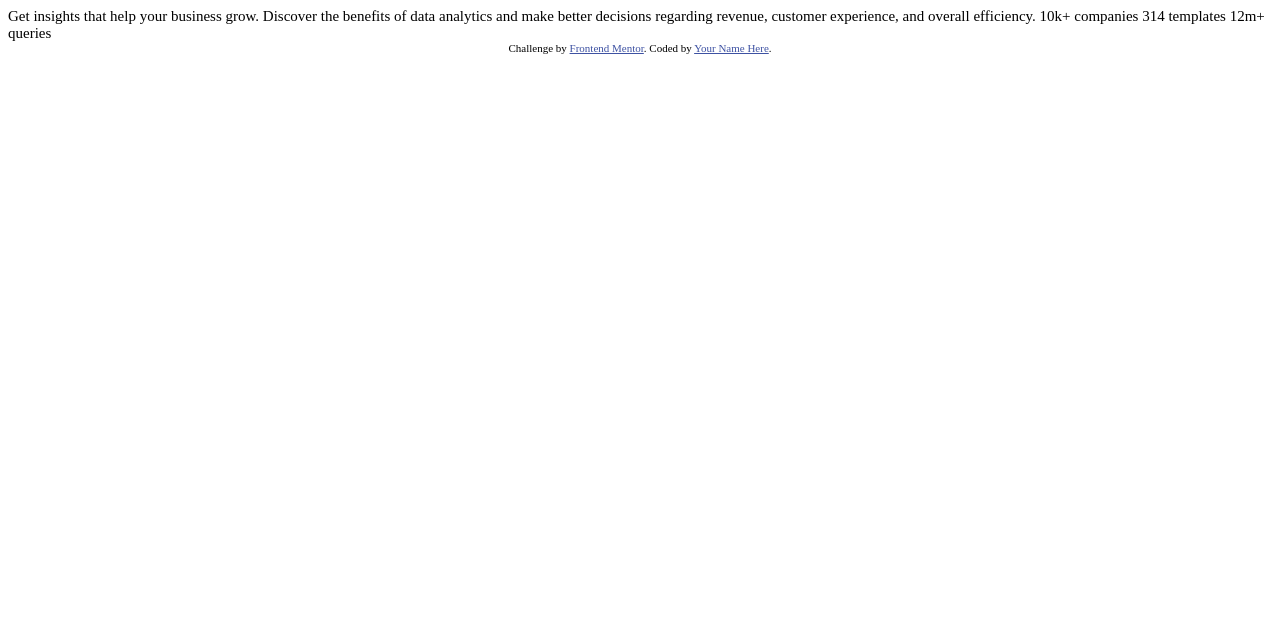
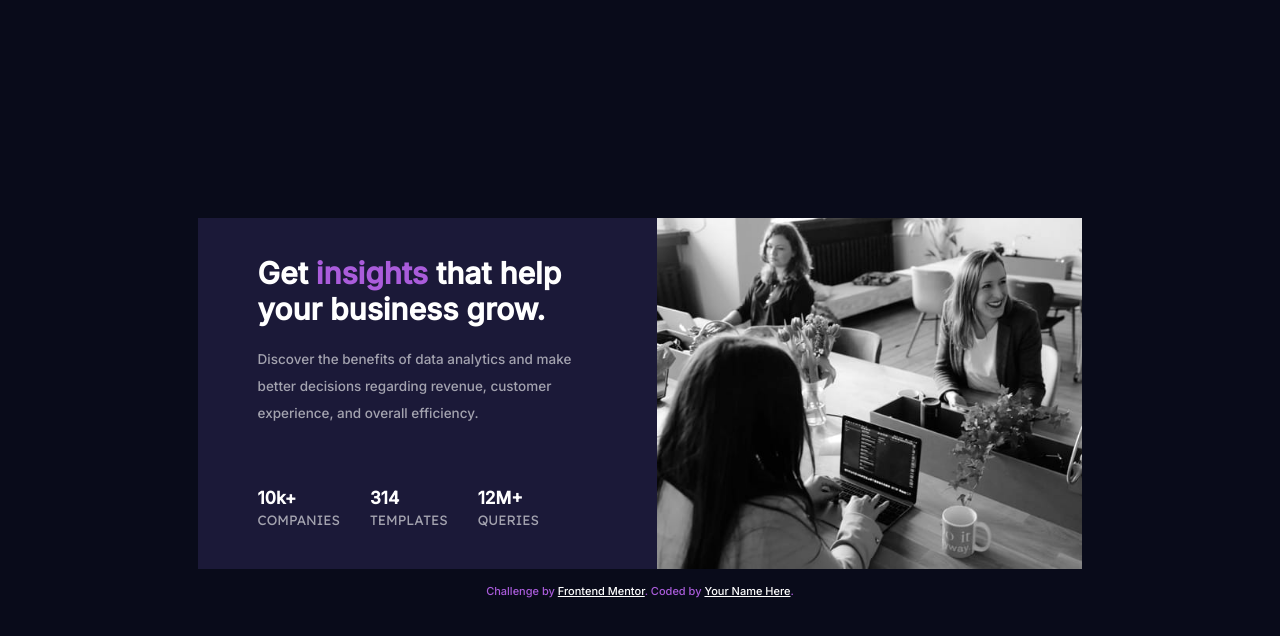
Before and after one commit to azaespa/stats-preview-card-component-main, a plain HTML site: page index.html in a window 1280 px wide. Drawn offline with Linux system fonts and the light colour scheme.

Commit message:
desktop view

```diff
--- a/index.html
+++ b/index.html
@@ -1,14 +1,26 @@
 <!DOCTYPE html>
 <html lang="en">
   <head>
-  <meta charset="UTF-8">
-  <meta name="viewport" content="width=device-width, initial-scale=1.0"> <!-- displays site properly based on user's device -->
+    <meta charset="UTF-8" />
+    <meta name="viewport" content="width=device-width, initial-scale=1.0" />
+    <!-- displays site properly based on user's device -->
 
-  <link rel="icon" type="image/png" sizes="32x32" href="./images/favicon-32x32.png">
+    <link
+      rel="icon"
+      type="image/png"
+      sizes="32x32"
+      href="./images/favicon-32x32.png"
+    />
 
-  <link rel="preconnect" href="https://fonts.gstatic.com">
-<link href="https://fonts.googleapis.com/css2?family=Inter:wght@500&display=swap" rel="stylesheet">
-<link href="https://fonts.googleapis.com/css2?family=Lexend+Deca&display=swap" rel="stylesheet">
+    <link rel="preconnect" href="https://fonts.gstatic.com" />
+    <link
+      href="https://fonts.googleapis.com/css2?family=Inter:wght@500&display=swap"
+      rel="stylesheet"
+    />
+    <link
+      href="https://fonts.googleapis.com/css2?family=Lexend+Deca&display=swap"
+      rel="stylesheet"
+    />
 
     <title>Frontend Mentor | Stats preview card component</title>
 
@@ -22,26 +34,143 @@
         --white-75: hsla(0, 0%, 100%, 0.75);
         --white-60: hsla(0, 0%, 100%, 0.6);
         font-size: 15px;
+        font-family: "Inter", sans-serif;
       }
 
-    .attribution { font-size: 11px; text-align: center; }
-    .attribution a { color: hsl(228, 45%, 44%); }
+      body {
+        display: flex;
+        flex-direction: column;
+        justify-content: center;
+        align-items: center;
+        gap: 1rem;
+        height: 100vh;
+        background-color: var(--main-background);
+      }
+
+      .card {
+        box-sizing: border-box;
+        display: flex;
+        flex-direction: row;
+        justify-content: center;
+        align-items: center;
+        background-color: var(--card-background);
+        color: var(--white-100);
+        max-width: 70%;
+      }
+
+      .card .card-info {
+        box-sizing: border-box;
+        display: flex;
+        flex-flow: column wrap;
+        justify-content: center;
+        align-items: flex-start;
+        padding: 0 4rem;
+        width: 550px;
+      }
+
+      .card-info > *,
+      .stat > * {
+        margin: 0;
+      }
+
+      .card-info h2 {
+        font-size: 2rem;
+      }
+
+      .card-info .insights {
+        color: var(--accent);
+      }
+
+      .card-info .main-paragraph {
+        color: var(--white-60);
+        max-width: 40ch;
+        font-size: .9rem;
+        margin-top: 1.25rem;
+        line-height: 1.8rem;
+      }
+
+      .card-info .stats {
+        display: flex;
+        flex-direction: row;
+        justify-content: left;
+        align-items: center;
+        width: 100%;
+        gap: 2rem;
+        margin-top: 4rem;
+      }
+
+      .stat h3 {
+        font-size: 1.15rem;
+      }
+
+      .stat h4 {
+        margin: .25rem 0;
+      }
+
+      .card-info .stat-headings {
+        font-family: "Lexend Deca", sans-serif;
+        font-weight: 300;
+        font-size: .9rem;
+        color: var(--white-60);
+      }
+
+      .card-img {
+        display: flex;
+        justify-content: center;
+        align-items: center;
+      }
+
+      .card-img img{
+        width: 100%;
+        height: auto;
+      }
+
+      .attribution {
+        font-size: 11px;
+        text-align: center;
+        color: var(--accent);
+
+      }
+      .attribution a {
+        color: white;
+      }
     </style>
   </head>
   <body>
-
-  Get insights that help your business grow.
-
-  Discover the benefits of data analytics and make better decisions regarding revenue, customer
-  experience, and overall efficiency.
-
-  10k+ companies
-  314 templates
-  12m+ queries
+    <div class="card">
+      <div class="card-info">
+        <h2>
+          Get <span class="insights">insights</span> that help your business grow.
+        </h2>
+        <span class="main-paragraph"
+          >Discover the benefits of data analytics and make better decisions
+          regarding revenue, customer experience, and overall efficiency.</span
+        >
+        <div class="stats">
+          <div class="stat">
+            <h3>10k+</h3>
+            <h4 class="stat-headings">COMPANIES</h4>
+          </div>
+          <div class="stat">
+            <h3>314</h3>
+            <h4 class="stat-headings">TEMPLATES</h4>
+          </div>
+          <div class="stat">
+            <h3>12M+</h3>
+            <h4 class="stat-headings">QUERIES</h4>
+          </div>
+        </div>
+      </div>
+      <div class="card-img">
+        <img src="images/image-header-desktop.jpg" alt="">
+      </div>
+    </div>
 
     <div class="attribution">
-    Challenge by <a href="https://www.frontendmentor.io?ref=challenge" target="_blank">Frontend Mentor</a>.
-    Coded by <a href="#">Your Name Here</a>.
+      Challenge by
+      <a href="https://www.frontendmentor.io?ref=challenge" target="_blank"
+        >Frontend Mentor</a
+      >. Coded by <a href="#">Your Name Here</a>.
     </div>
   </body>
 </html>
```
Lines whose indentation alone changed are shown as unchanged.
